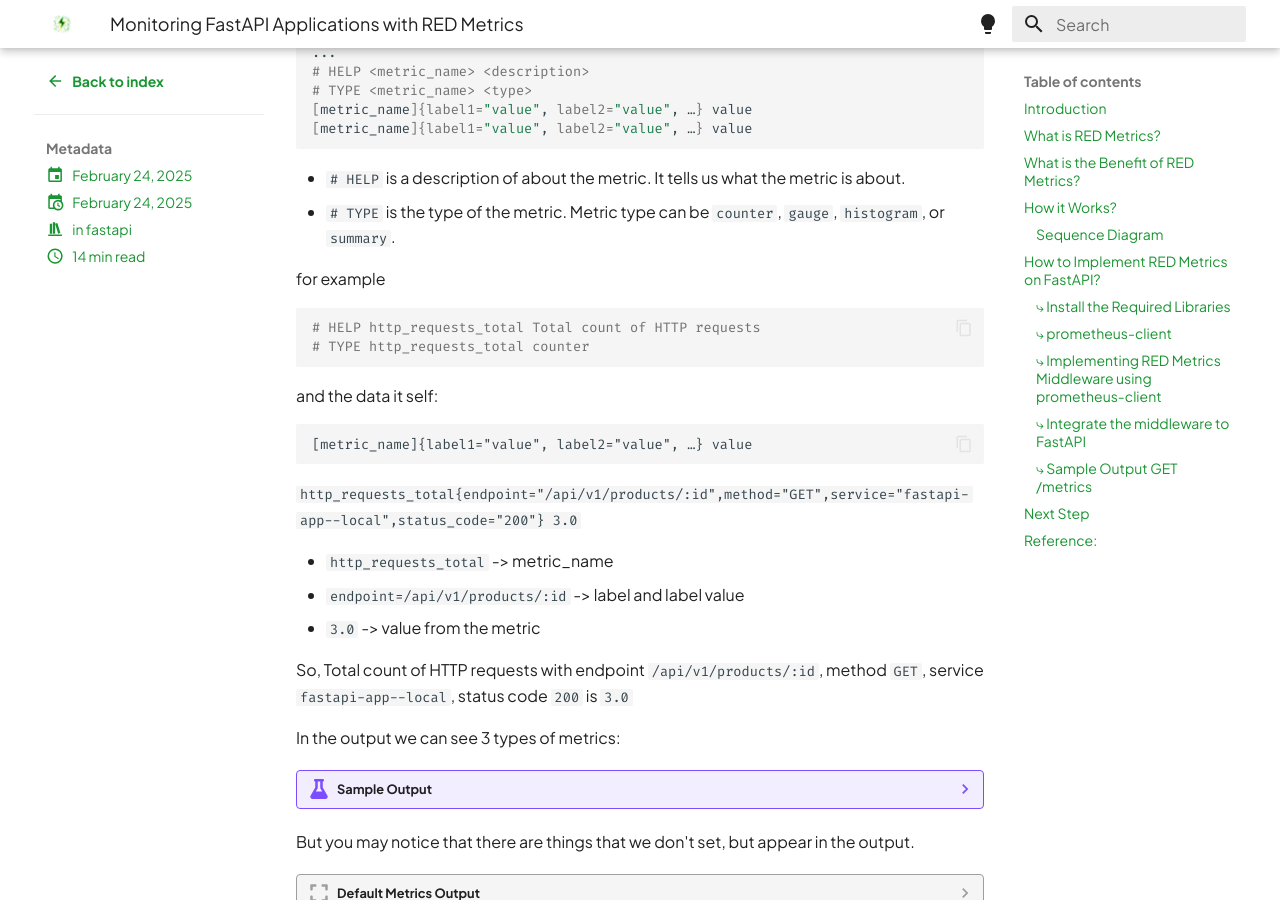
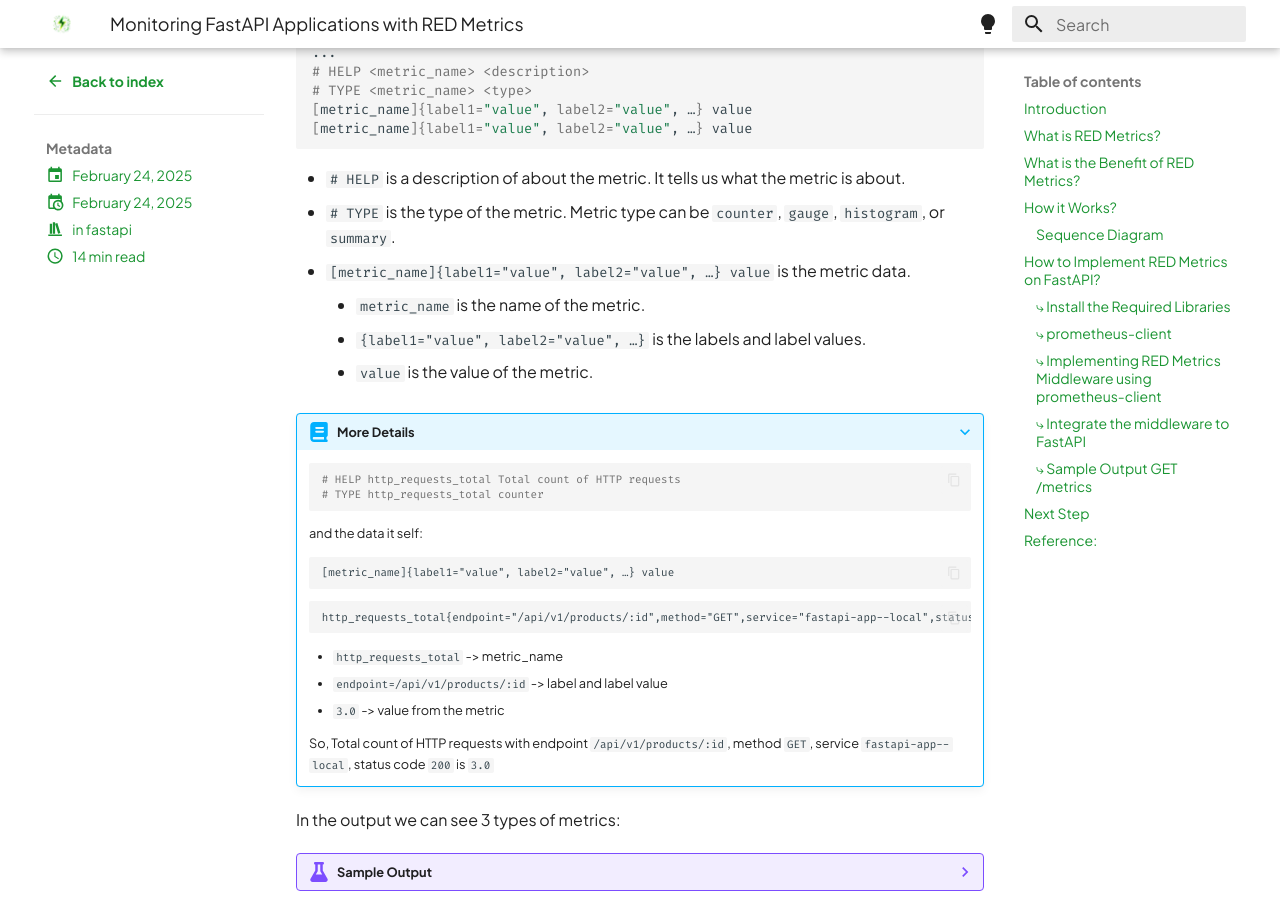
Before and after one commit to agfianf/agfianf.github.io, an MkDocs documentation site: the page built from docs/blog/posts/fastapi/001-fastapi-red-metrics.md, in a window 1280 px wide and 900 px high, scrolled down 6125 px. Built offline with MkDocs 1.6.1 and Material for MkDocs 9.7.7, drawn with Linux system fonts in a browser that asks for light colours; comment, search, counter and statistics services are not loaded.

Commit message:
fix: post

````diff
--- a/docs/blog/posts/fastapi/001-fastapi-red-metrics.md
+++ b/docs/blog/posts/fastapi/001-fastapi-red-metrics.md
@@ -525,27 +525,33 @@
 
 - `# HELP` is a description of about the metric. It tells us what the metric is about.
 - `# TYPE` is the type of the metric. Metric type can be `counter`, `gauge`, `histogram`, or `summary`.
+- `[metric_name]{label1="value", label2="value", …} value` is the metric data.
 
-for example
+    - `metric_name` is the name of the metric.
+    - `{label1="value", label2="value", …}` is the labels and label values.
+    - `value` is the value of the metric.
 
-```bash
-# HELP http_requests_total Total count of HTTP requests
-# TYPE http_requests_total counter
-```
+???+ abstract "More Details"
 
-and the data it self:
+    ```bash
+    # HELP http_requests_total Total count of HTTP requests
+    # TYPE http_requests_total counter
+    ```
 
-```
-[metric_name]{label1="value", label2="value", …} value
-```
+    and the data it self:
 
-`http_requests_total{endpoint="/api/v1/products/:id",method="GET",service="fastapi-app--local",status_code="200"} 3.0`
+    ```
+    [metric_name]{label1="value", label2="value", …} value
+    ```
+    ```
+    http_requests_total{endpoint="/api/v1/products/:id",method="GET",service="fastapi-app--local",status_code="200"} 3.0
+    ```
 
-- `http_requests_total` -> metric_name
-- `endpoint=/api/v1/products/:id` -> label and label value
-- `3.0` -> value from the metric
+    - `http_requests_total` -> metric_name
+    - `endpoint=/api/v1/products/:id` -> label and label value
+    - `3.0` -> value from the metric
 
-So, Total count of HTTP requests with endpoint `/api/v1/products/:id`, method `GET`, service `fastapi-app--local`, status code `200` is `3.0`
+    So, Total count of HTTP requests with endpoint `/api/v1/products/:id`, method `GET`, service `fastapi-app--local`, status code `200` is `3.0`
 
 In the output we can see 3 types of metrics:
 
````
